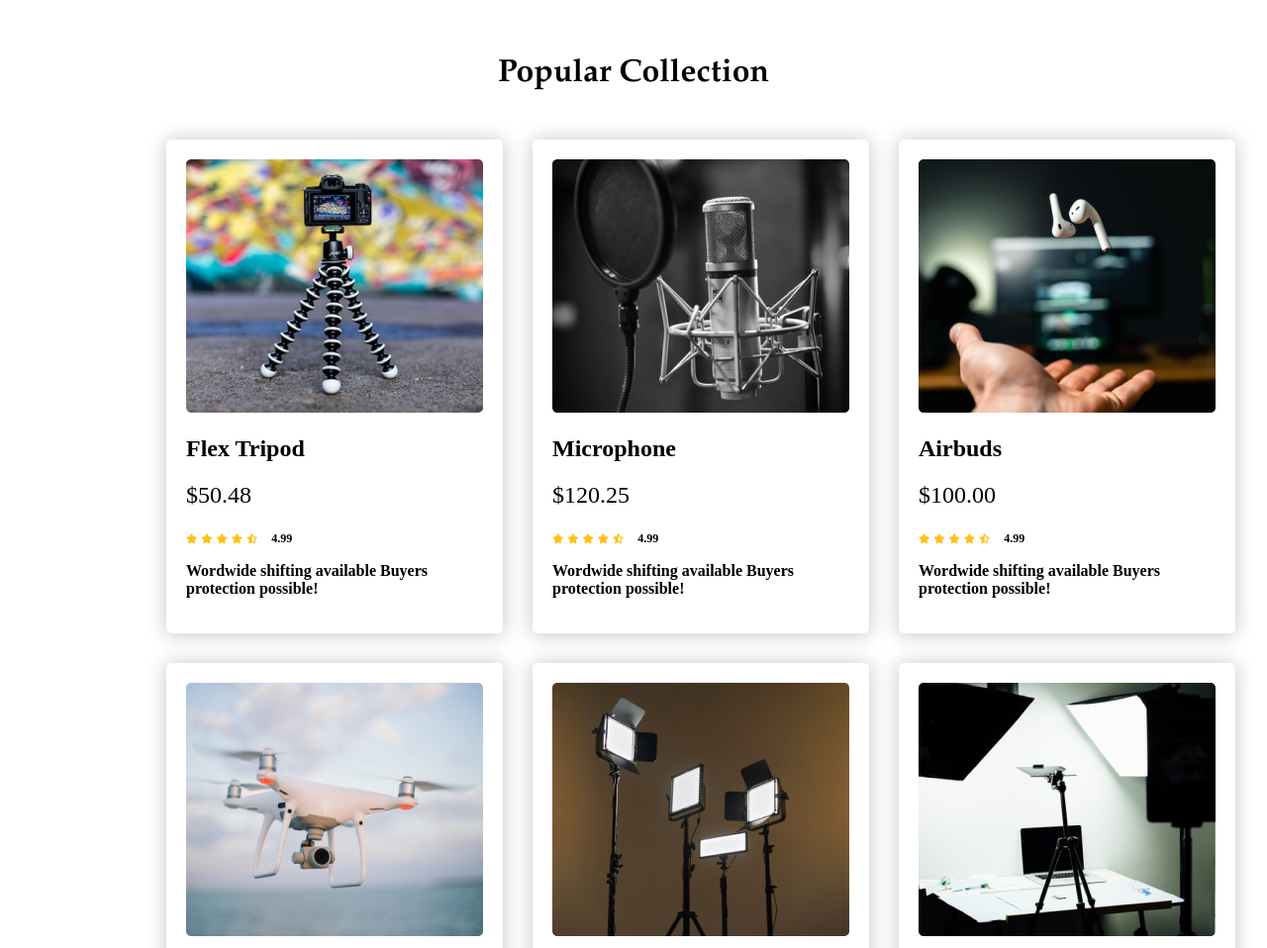
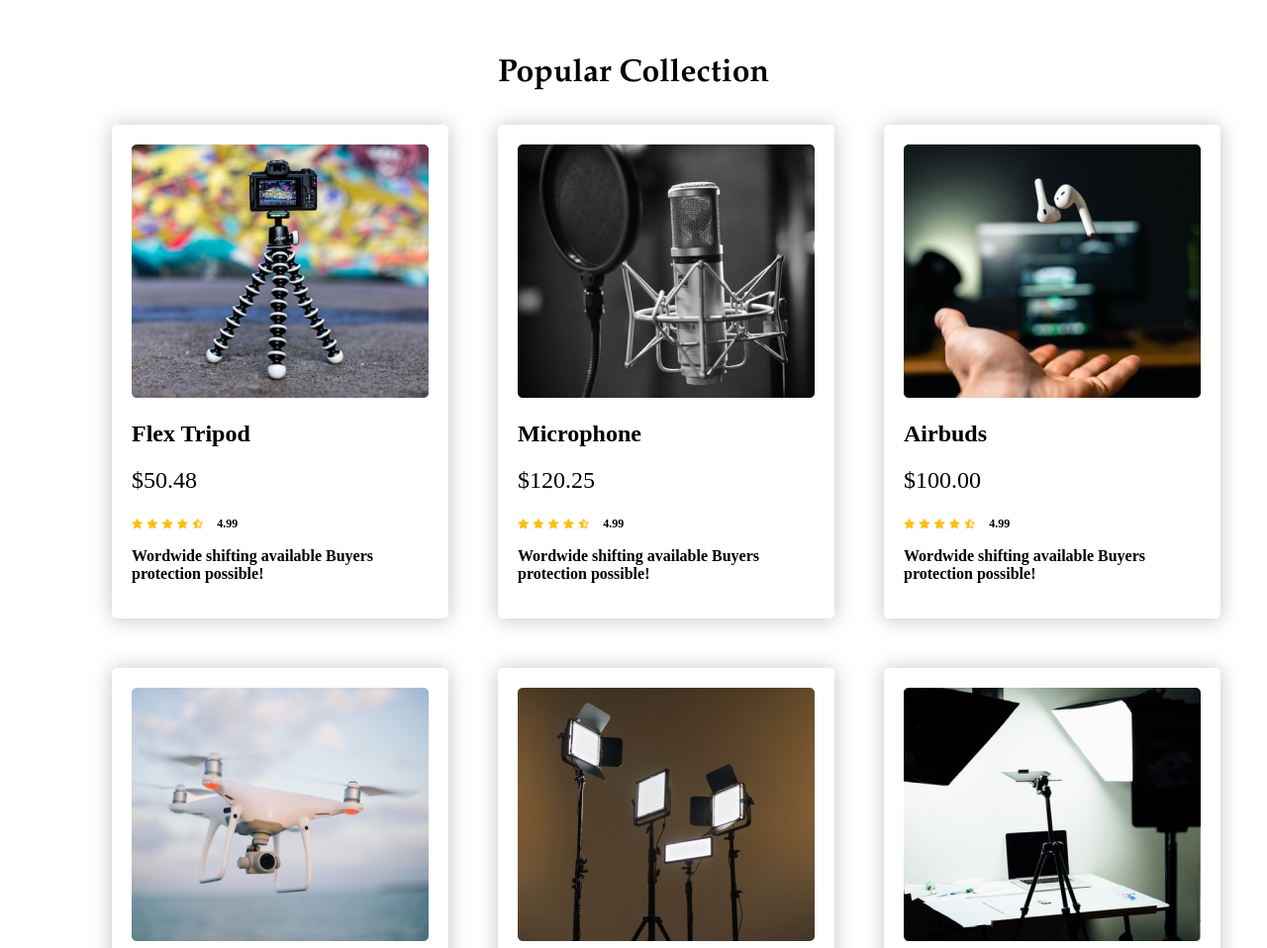
Before and after one commit to akashvaithemal/second-assginment, a plain HTML site: page index.html in a window 1280 px wide. Shown: the part 720-1678 px from the top of the page at 99% size. Drawn offline with Linux system fonts and the light colour scheme.

Commit message:
update 1 desktop

```diff
--- a/index.html
+++ b/index.html
@@ -11,8 +11,8 @@
 </head>
 <body>
     <!-- Header starts here -->
-    <header class="aa">
-        <nav class="tt">
+    <header>
+        <nav>
             <span>
         <h2 class="first-heading">Influencer products</h2>
             </span>
--- a/style.css
+++ b/style.css
@@ -86,6 +86,7 @@ hr{
     border-radius: 5px;
    width: 300px;
    padding: 20px;
+   margin-left: 0px;
    box-shadow: 0px 1px 20px 1px rgb(202 201 201);
 
 }
@@ -107,9 +108,12 @@ hr{
 .container{
     display: grid;
     grid-template-columns: repeat(3,1fr);
-    grid-column-gap: 30px;
-    grid-row-gap: 30px;
-    padding: 20px 160px 20px 160px ;
+    grid-column-gap: 50px;
+    grid-row-gap: 50px;
+   padding: 5px;
+   width: 400px;
+   margin-left: 100px;
+
 
 }
 span.space{
```
